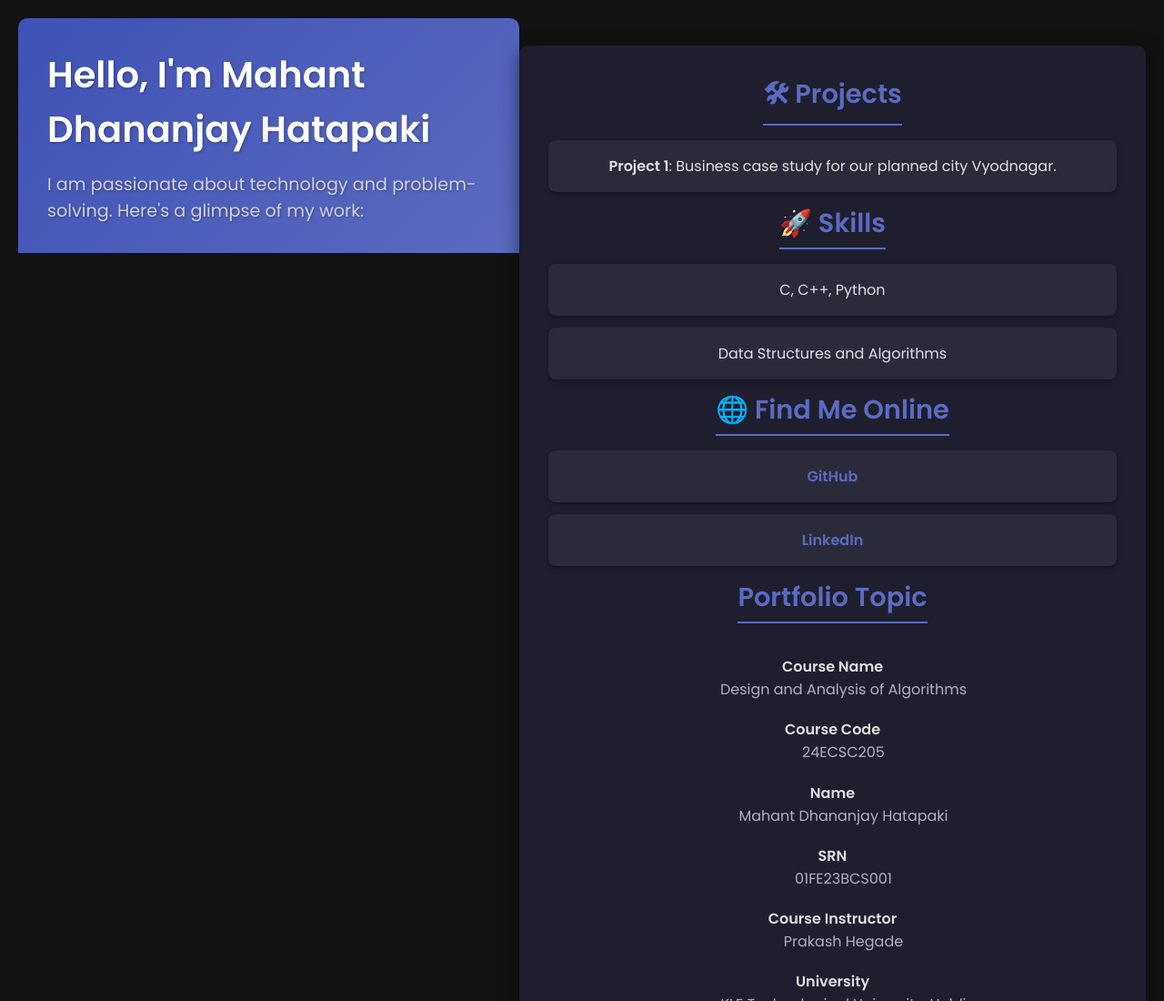
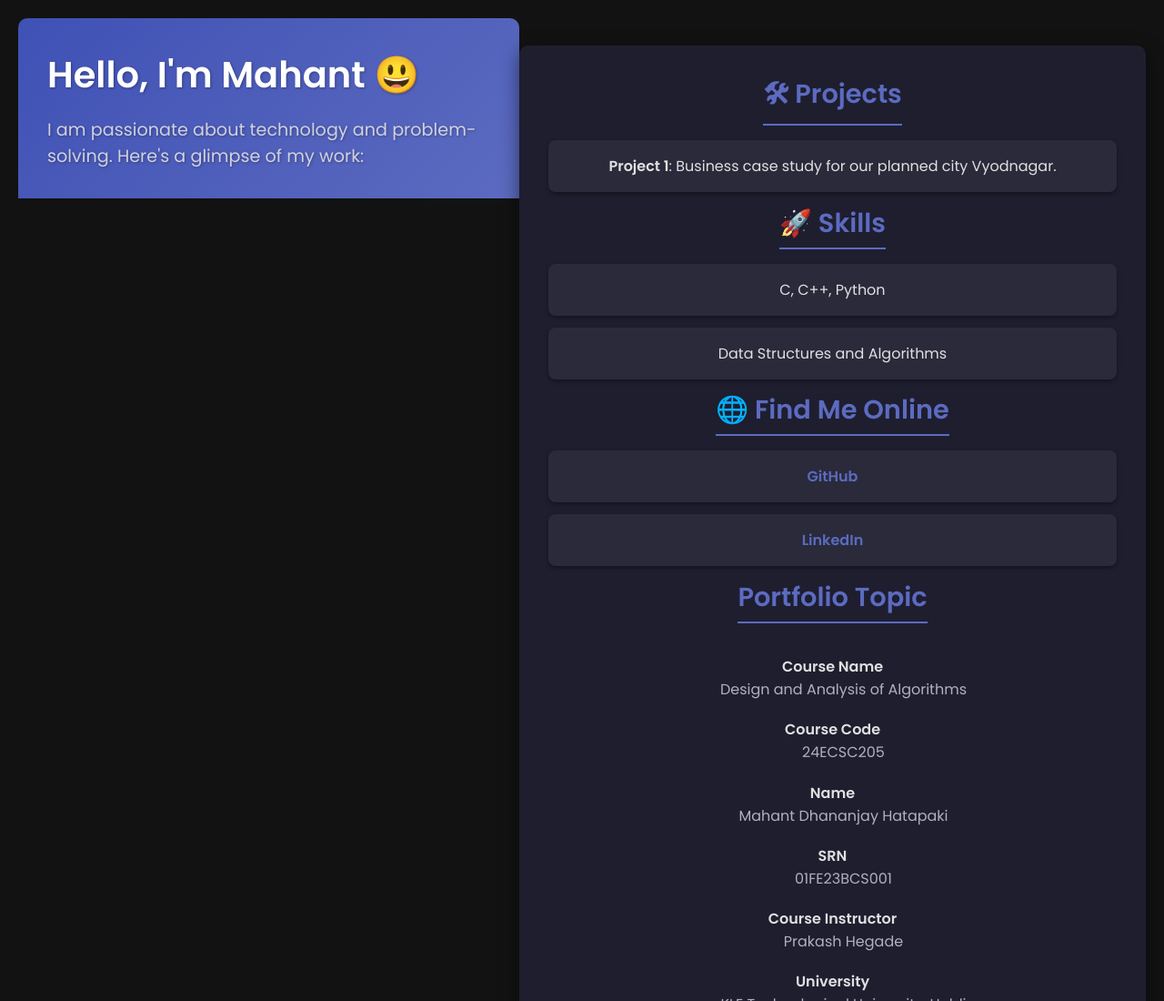
Before and after one commit to Mahant-D-H/portfolio, a plain HTML site: page index.html in a window 1280 px wide. Shown: the top 1100 px of the page at 91% size. Drawn offline with Linux system fonts and the light colour scheme.

Commit message:
Update index.html

```diff
--- a/index.html
+++ b/index.html
@@ -9,7 +9,7 @@
 </head>
 <body>
     <header>
-        <h1>Hello, I'm Mahant Dhananjay Hatapaki </h1>
+        <h1>Hello, I'm Mahant 😃</h1>
         <p>I am passionate about technology and problem-solving. Here's a glimpse of my work:</p>
     </header>
 
```
